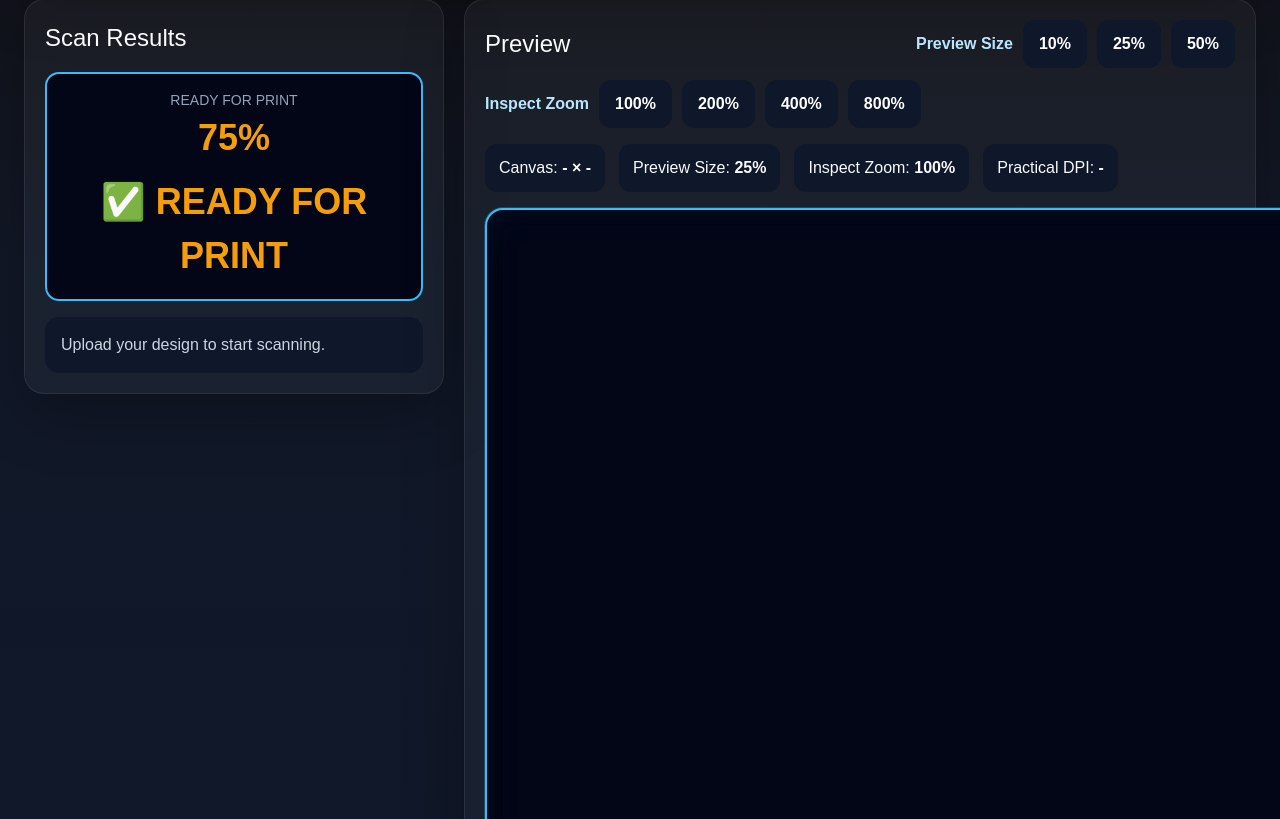
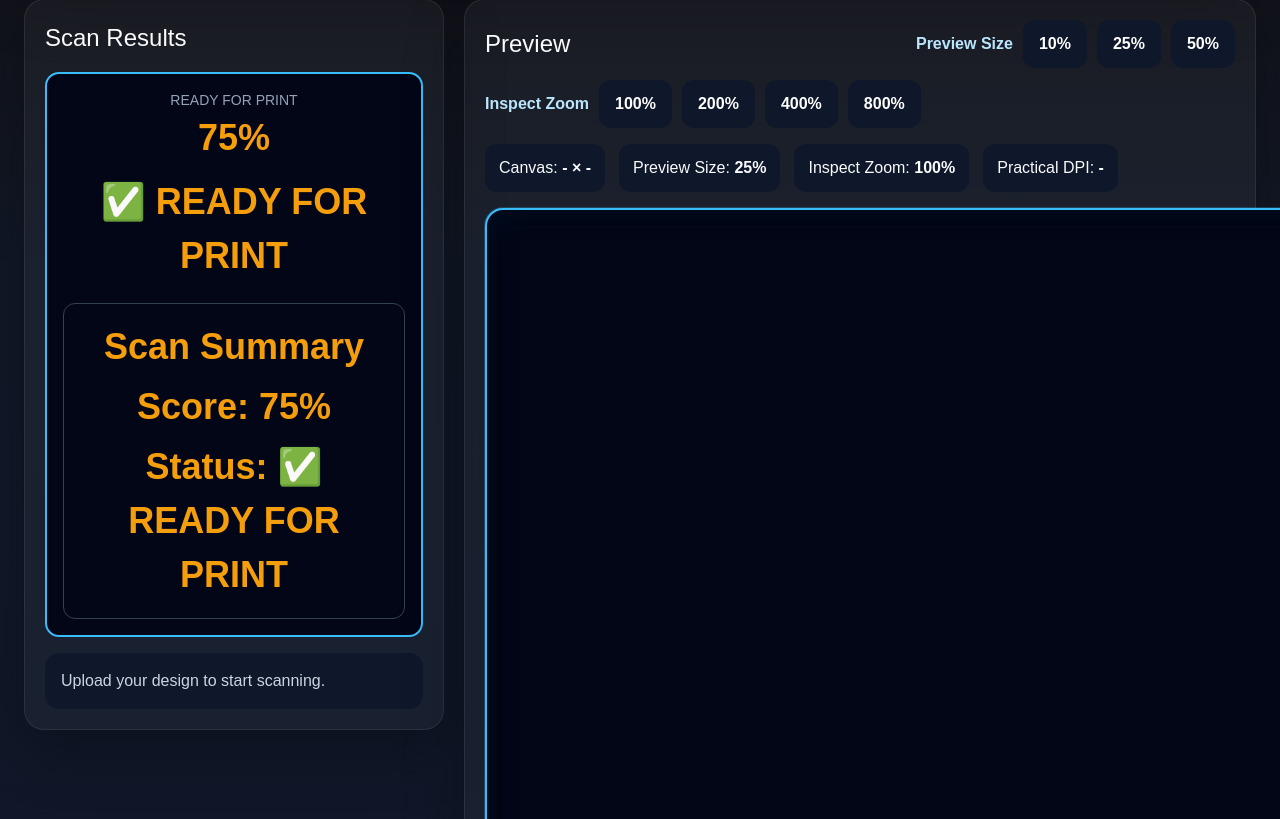
Before and after one commit to noobmacker-creator/pod-design-checker, a Next.js app: page / in a window 1280 px wide. Shown: the part 470-1289 px from the top of the page. Built offline with nearby package versions, Linux system fonts and the light colour scheme.

Commit message:
add scan summary box

```diff
--- a/app/page.tsx
+++ b/app/page.tsx
@@ -1246,6 +1246,28 @@ setFakeTransparencyDetected(fakeTransparency.detected);
     ? '⚠ MAY PRINT POORLY'
     : '✅ READY FOR PRINT'}
 </div>
+<div
+  style={{
+    marginTop: 20,
+    padding: 16,
+    borderRadius: 12,
+    background: '#020617',
+    border: '1px solid #334155',
+  }}
+>
+  <div style={{ fontWeight: 700, marginBottom: 6 }}>Scan Summary</div>
+
+  <div>Score: {printScore}%</div>
+
+  <div style={{ marginTop: 6 }}>
+    Status:{' '}
+    {hasTransparency === false
+      ? '❌ PRINT WILL FAIL'
+      : printScore < 60
+      ? '⚠ MAY PRINT POORLY'
+      : '✅ READY FOR PRINT'}
+  </div>
+</div>
   </div>
 </div>
 
```
